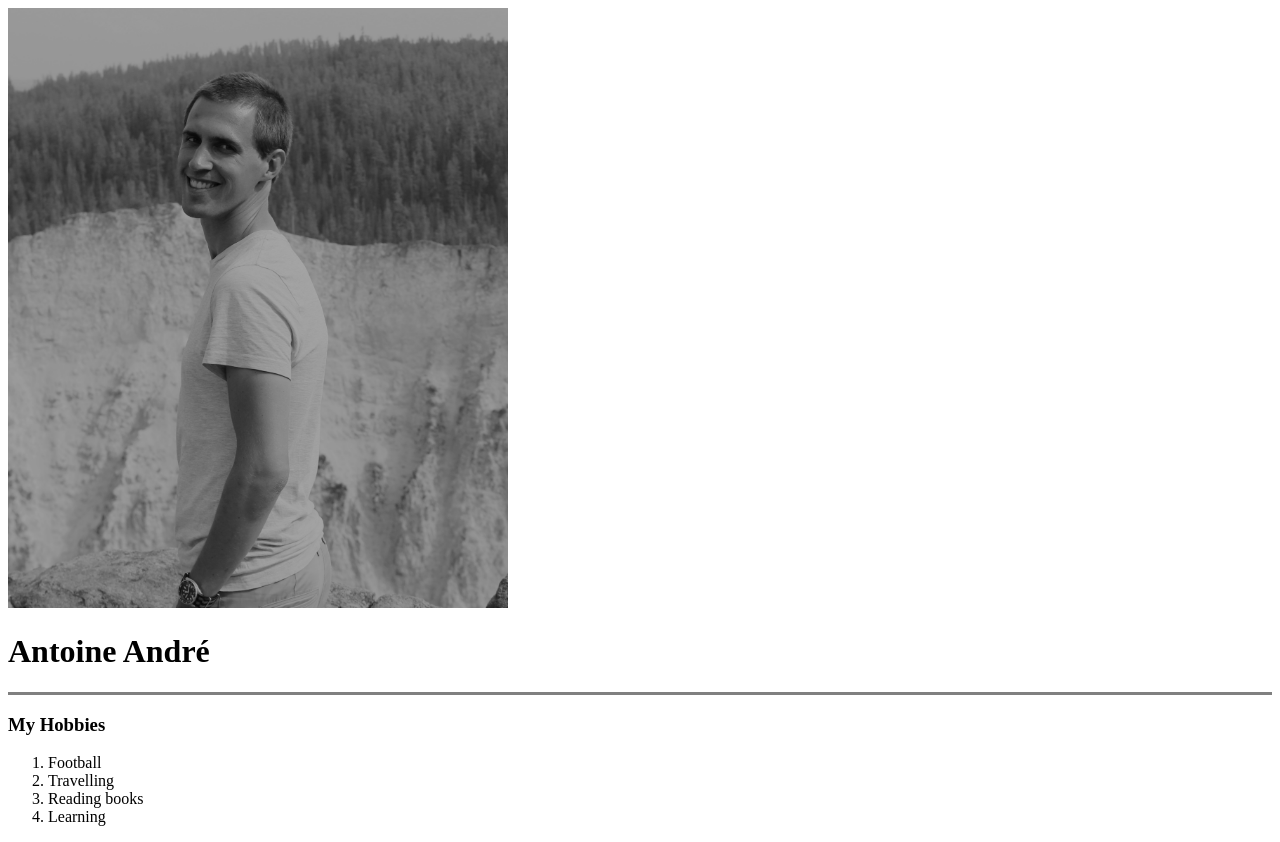
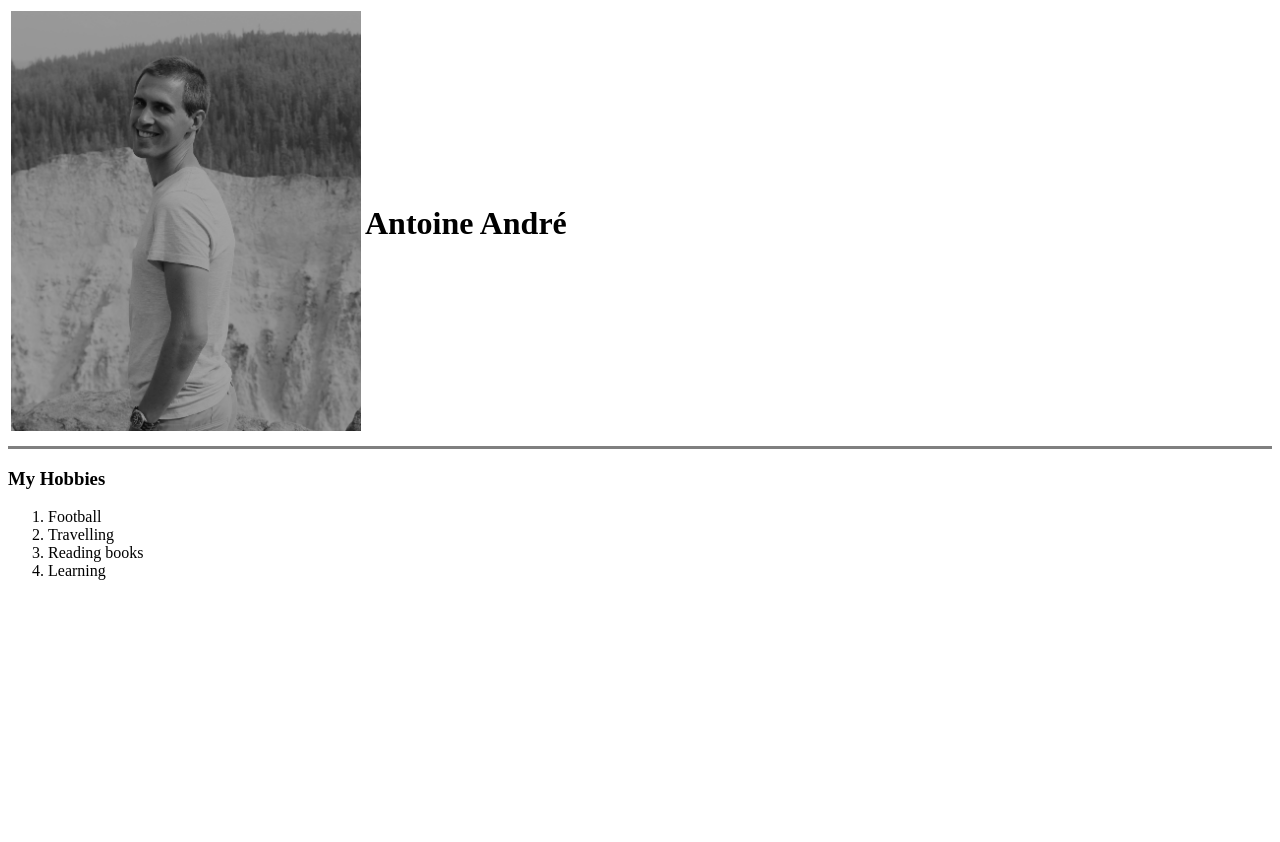
Before and after one commit to Twan01/cv, a plain HTML site: page hobbies.html in a window 1280 px wide. After the commit the page ends 800 px from the top, so only its background shows below. Drawn offline with Linux system fonts and the light colour scheme.

Commit message:
Update hobbies.html

```diff
--- a/hobbies.html
+++ b/hobbies.html
@@ -7,9 +7,13 @@
 </head>
 
 <body>
-  <a href="index.html"><img src="images/photo.jpg" alt="Antoine Profile Picture" style="width:500px;height:600px;"></a>
-  <h1>Antoine André</h1>
-  <hr size="3" noshade />
+  <table>
+    <tr>
+      <td><a href="index.html"><img src="images/photo.jpg" alt="Antoine Profile Picture" style="width:350px;height:420px;"></a></td>
+      <td><h1>Antoine André</h1></td>
+    </tr>
+  </table>
+<hr size="3" noshade />
   <h3>My Hobbies</h3>
   <ol>
     <li>Football</li>
```
